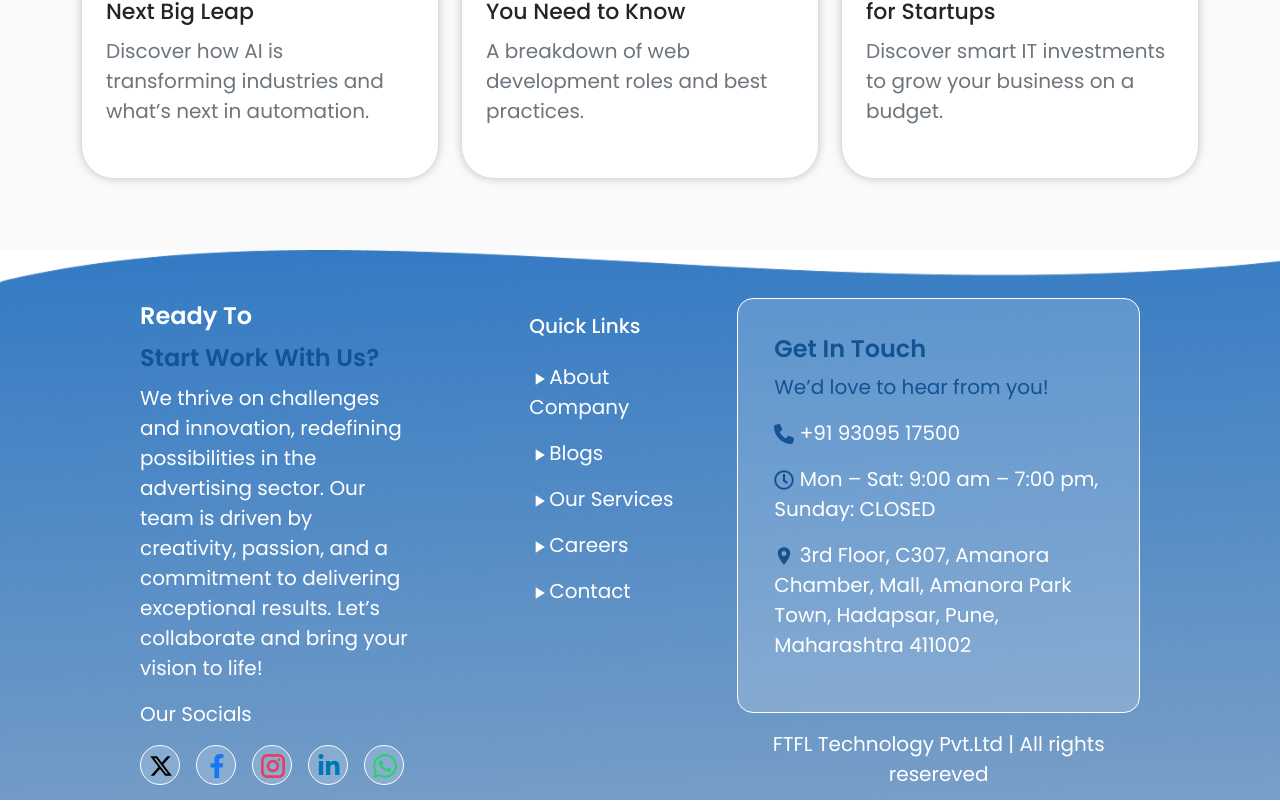
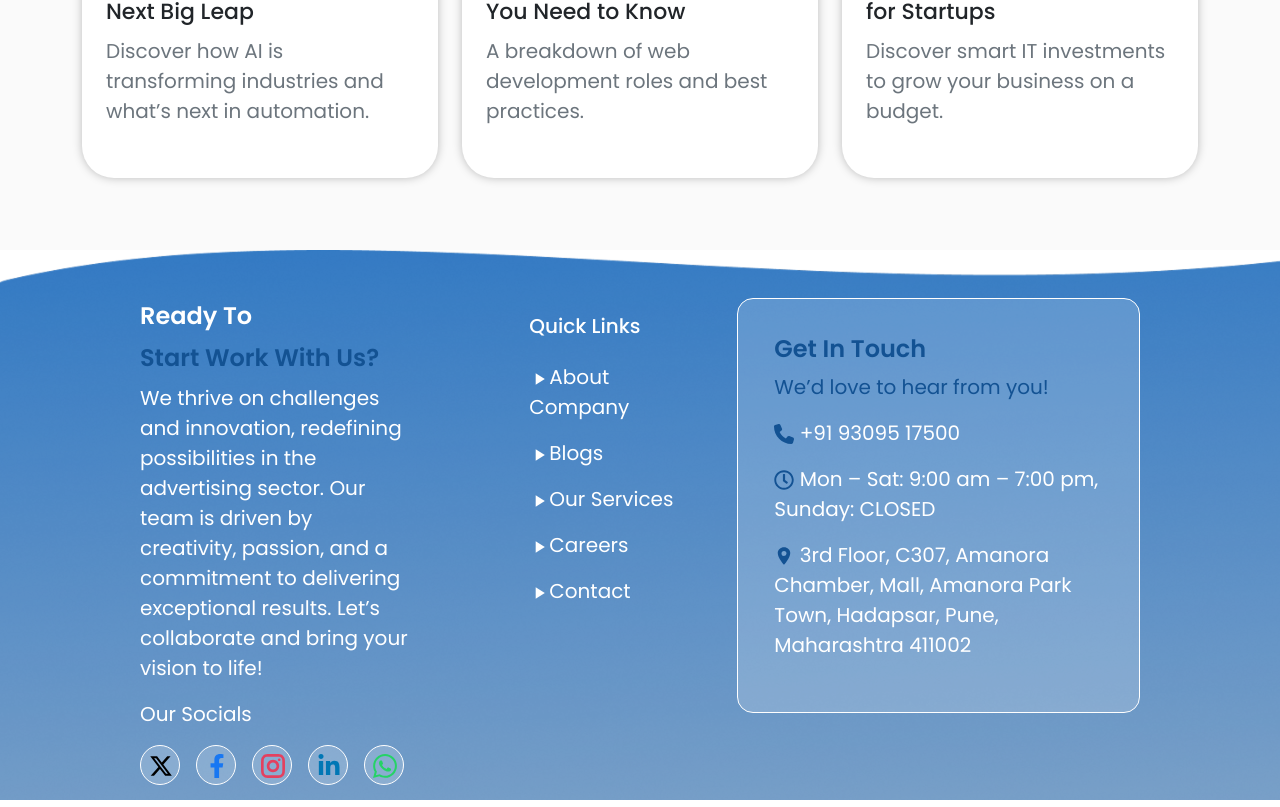
Before and after one commit to Ekata1233/ftfl, a React (Vite) app: page /blogs/it-consulting in a window 1280 px wide. Shown: the part 3840-4647 px from the top of the page. Built offline with nearby package versions, Linux system fonts and the light colour scheme.

Commit message:
footer few chnages

```diff
--- a/src/Components/Footer/Footer.css
+++ b/src/Components/Footer/Footer.css
@@ -47,7 +47,7 @@
     }
 
     .footer{
-        height: 1150px !important;
+        height: 1350px !important;
         width: 100% !important;
     }
     .footer-text{
--- a/src/Components/Footer/Footer.jsx
+++ b/src/Components/Footer/Footer.jsx
@@ -127,7 +127,7 @@ function Footer() {
                                     </div>
 
                                 </div>
-                                <p className="text-white footer-text text-center pt-3"> FTFL Technology Pvt.Ltd | All rights resereved</p>
+
                             </Col>
 
                              <Row className="text-start social2">
```
